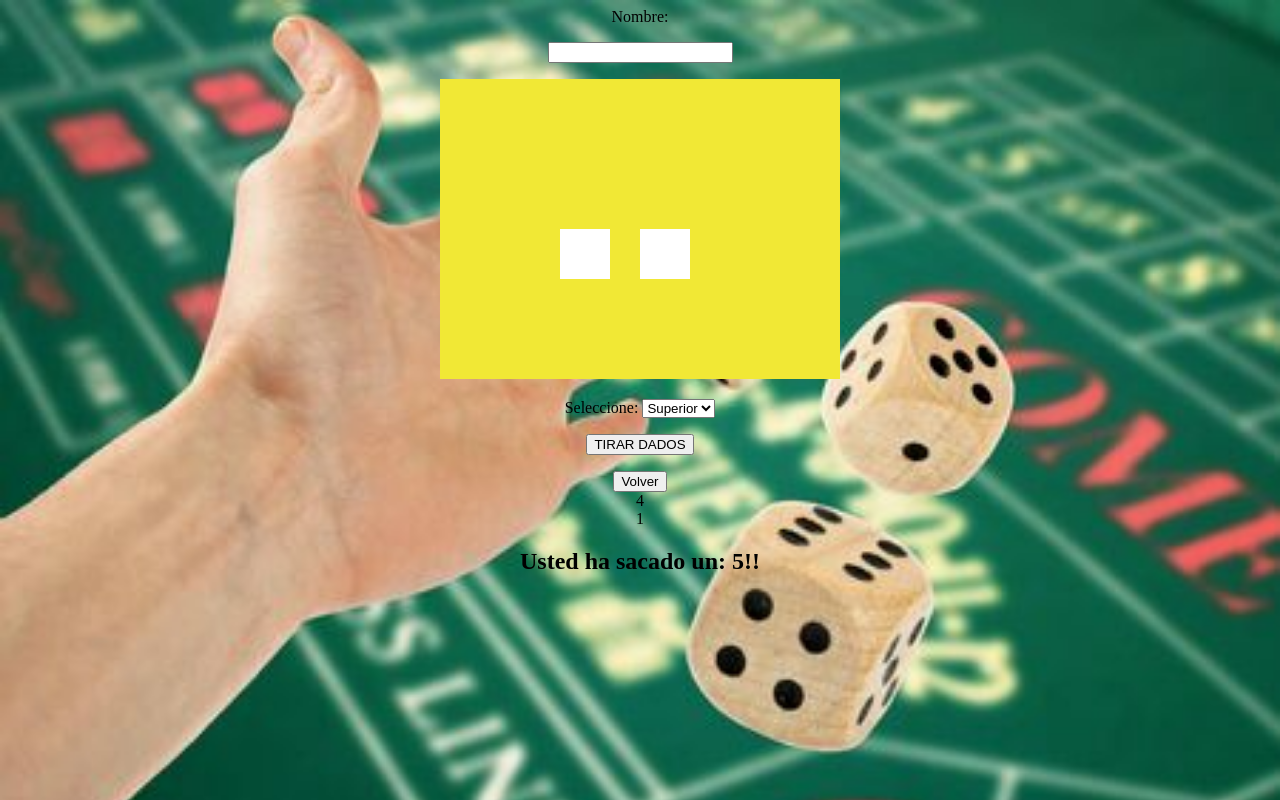
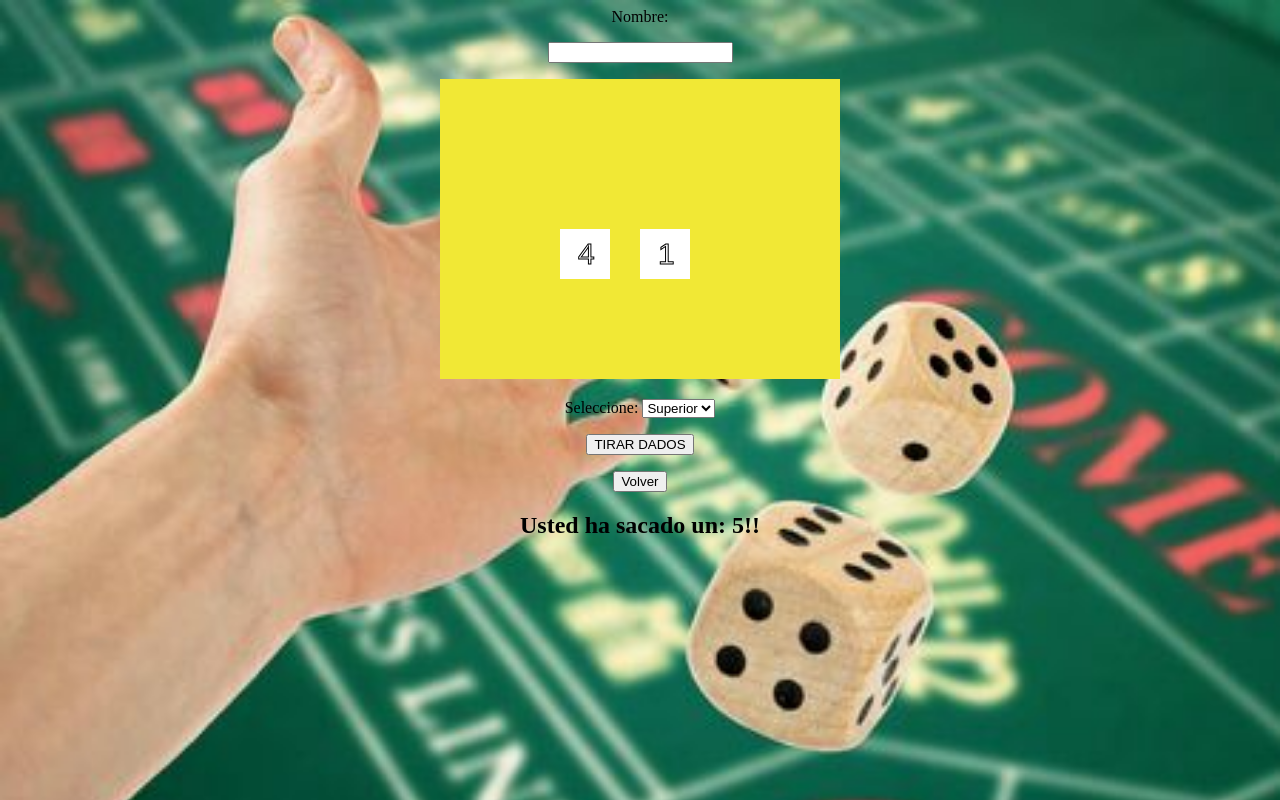
Before and after one commit to UCC-LabCompu2-Historico/proyecto2021-petrashin, a plain HTML site: page Juego.html in a window 1280 px wide. Both pictures are taken after a click on the button "TIRAR DADOS". Drawn offline with Linux system fonts and the light colour scheme.

Commit message:
Agregados numeros al canvas

```diff
--- a/Juego.html
+++ b/Juego.html
@@ -37,8 +37,7 @@
            Volver
         </button>
     </div>
-<div id="Dad1" class="dado">0</div>
-    <div id="Dad2" class="dado">0</div>
+
     <h2 id="status" style="clear:left"></h2>
 </div>
 </body>
--- a/misFunciones.js
+++ b/misFunciones.js
@@ -55,18 +55,27 @@ ctx.fillStyle="#ffffff";
 ctx.fillRect(120,150,50,50);
 
 ctx.fillRect(200,150,50,50);
+    ctx.font = "30px Arial";
+    ctx.strokeText("0", 138, 185);
+    ctx.strokeText("0", 218, 185);
 
 }
 
 
 function tirarDados(){
-    var Dad1=document.getElementById("Dad1");
-    var Dad2=document.getElementById("Dad2");
-    var status=document.getElementById("status")
+
+    var status=document.getElementById("status");
+    var canvas= document.getElementById("img_dados");
+    var ctx=canvas.getContext("2d");
 var d1= Math.floor(Math.random() * 6) + 1;
 var d2= Math.floor(Math.random() * 6) + 1;
 var DadTotal= d1+d2;
-Dad1.innerHTML=d1;
-    Dad2.innerHTML=d2;
     status.innerHTML="Usted ha sacado un: "+DadTotal+"!!";
+
+
+    ctx.fillRect(120,150,50,50);
+    ctx.strokeText(d1, 138, 185);
+    ctx.fillRect(200,150,50,50);
+    ctx.strokeText(d2, 218, 185);
+
 }
```
